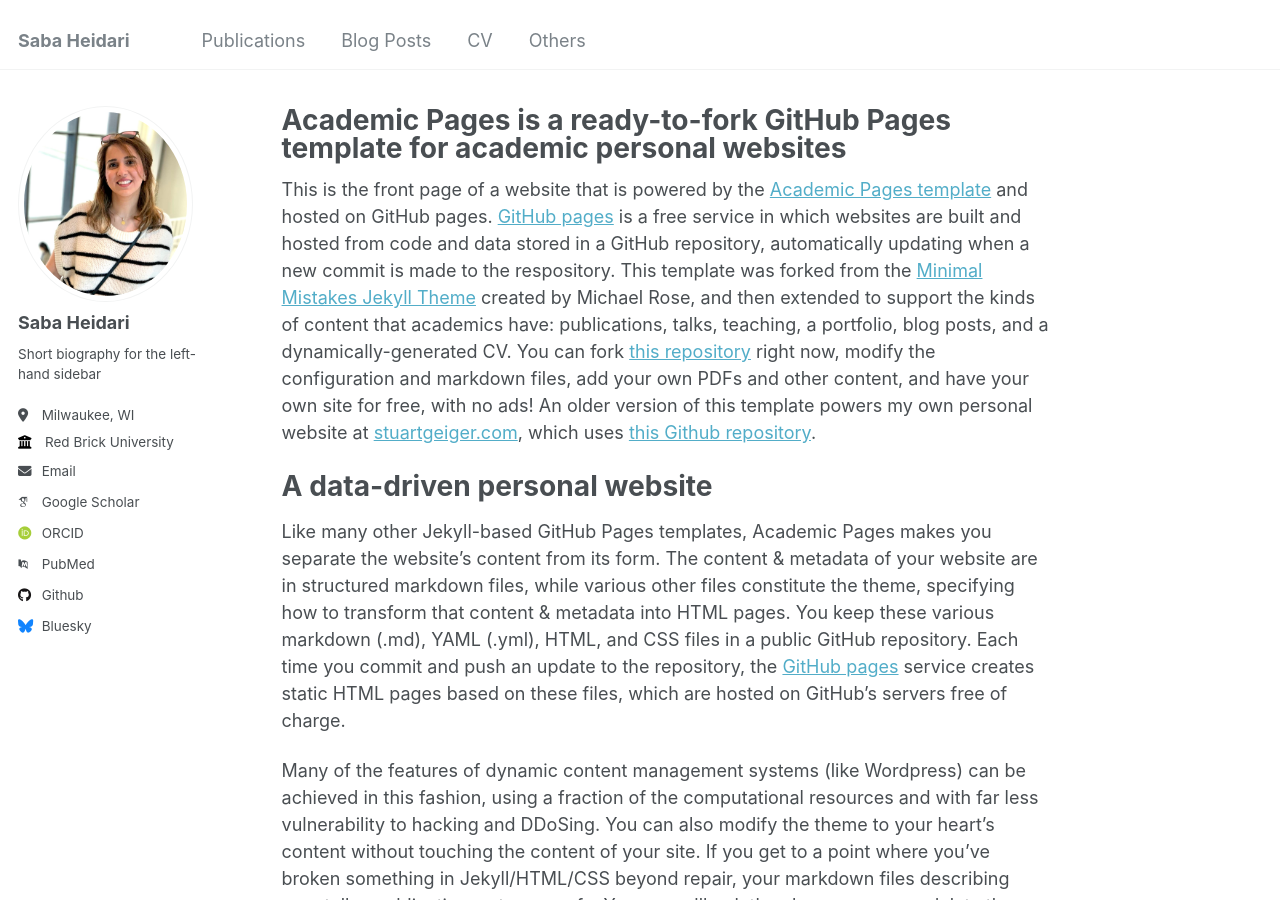
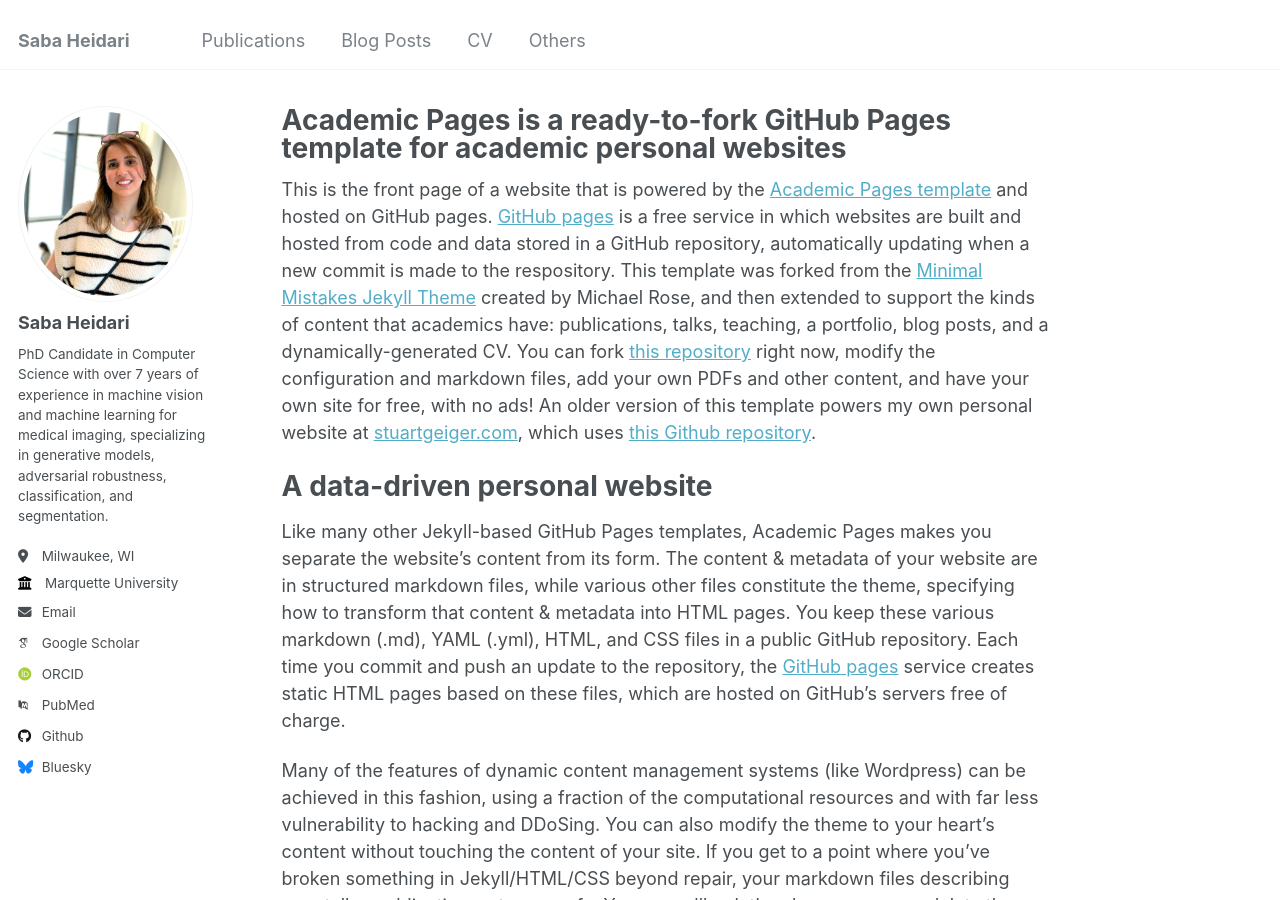
Before and after one commit to Saba-Heidari/Saba-Heidari.github.io, a Jekyll site: the page built from _pages/about.md, in a window 1280 px wide and 900 px high. Built offline with Jekyll 4.4.1, drawn with Linux system fonts in a browser that asks for light colours; some web fonts are replaced.

Commit message:
Update _config.yml

```diff
--- a/_config.yml
+++ b/_config.yml
@@ -24,11 +24,11 @@ author:
   avatar           : "profile.jpg"
   name             : "Saba Heidari"
   pronouns         : # example: "she/her"
-  bio              : "Short biography for the left-hand sidebar"
+  bio              : "PhD Candidate in Computer Science with over 7 years of experience in machine vision and machine learning for medical imaging, specializing in generative models, adversarial robustness, classification, and segmentation. "
   location         : "Milwaukee, WI"
-  employer         : "Red Brick University"
+  employer         : "Marquette University"
   uri              : # URL
-  email            : "none@example.org"
+  email            : "heidari.sabaa@gmail.com"
 
   # Academic websites
   arxiv            : # URL - Update with the correct link to your profile
```
